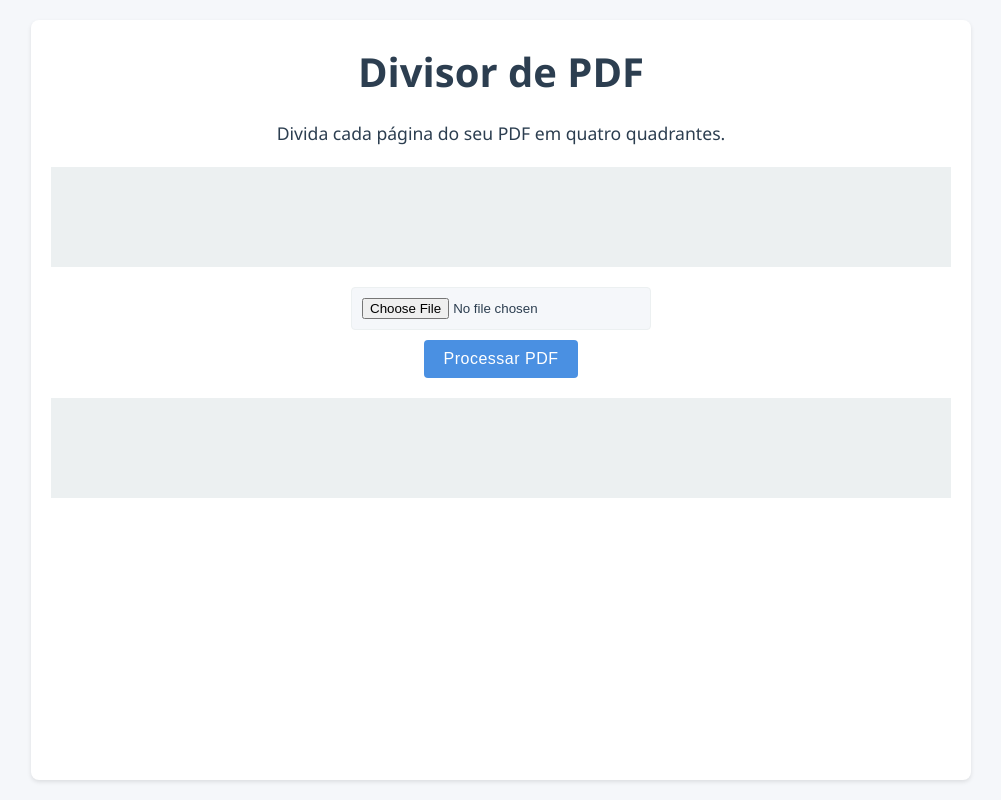
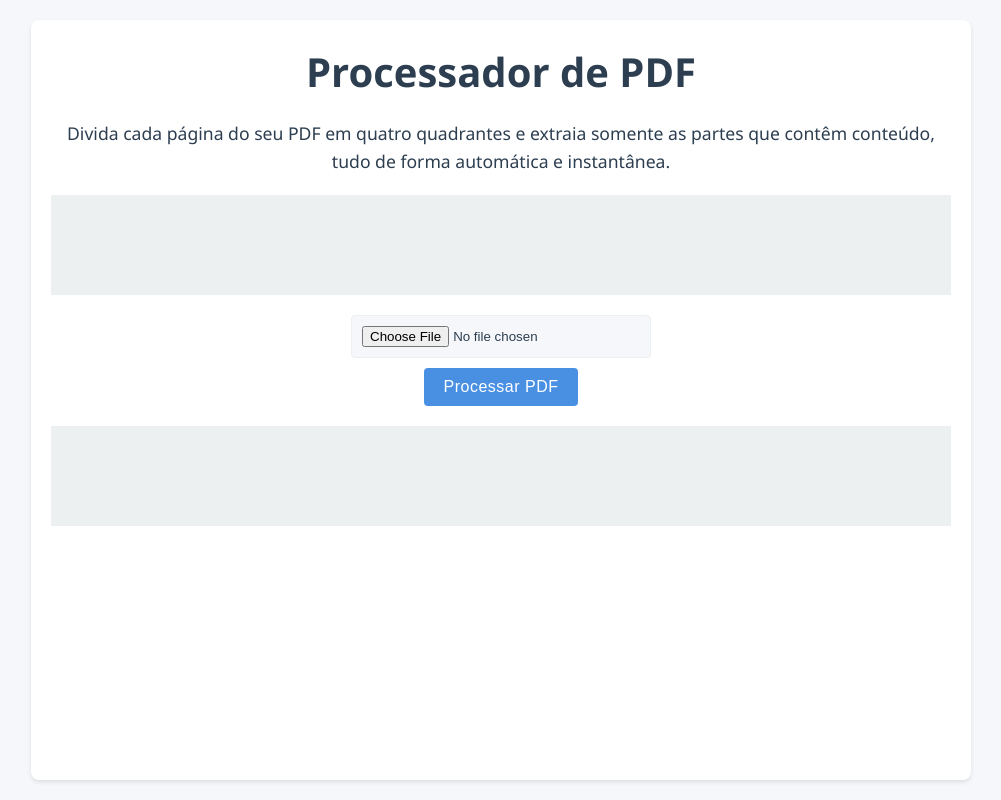
Before and after one commit to xFireHide/converter, a Flask app: page / in a window 1280 px wide. Shown: the whole page, without its empty margins (129-1130 px from the left). Run offline with Flask 3, Linux system fonts and the light colour scheme.

Commit message:
Add files via upload

```diff
--- a/templates/index.html
+++ b/templates/index.html
@@ -3,22 +3,27 @@
   <head>
     <meta charset="UTF-8" />
     <meta name="viewport" content="width=device-width, initial-scale=1.0" />
-    <title>Divisor de PDF em 4 Quadrantes</title>
-    <meta
-      name="description"
-      content="Divida PDFs em 4 quadrantes automaticamente e extraia só as áreas com texto e imagens úteis. Simplifique o processamento de documentos em instantes."
+    <title>Processador de PDF</title>
+    <link
+      rel="stylesheet"
+      href="{{ url_for('static', filename='style.css') }}"
     />
-    <link rel="stylesheet" href="{{ url_for('static', filename='style.css') }}" />
   </head>
   <body>
     <div class="container">
       <main class="main-content">
-        <h1 id="page-title">Divisor de PDF</h1>
+        <h1 id="page-title">Processador de PDF</h1>
+
+        <!-- Descrição da ferramenta -->
         <p class="description">
-          Divida cada página do seu PDF em quatro quadrantes.
+          Divida cada página do seu PDF em quatro quadrantes e extraia somente
+          as partes que contêm conteúdo, tudo de forma automática e instantânea.
         </p>
 
-        <div class="ads-banner-top"></div>
+        <!-- AdSense Aqui: Entre o título e a barra de progresso -->
+        <div class="ads-banner-top">
+          <!-- AdSense Aqui -->
+        </div>
 
         <form id="upload-form">
           <input type="file" id="pdf-input" accept="application/pdf" required />
@@ -31,11 +36,17 @@
           </div>
         </div>
 
-        <div class="adsense-bottom"></div>
+        <!-- AdSense Aqui: Parte inferior da página -->
+        <div class="adsense-bottom">
+          <!-- AdSense Aqui -->
+        </div>
       </main>
-      <aside class="sidebar"></aside>
+      <aside class="sidebar">
+        <!-- AdSense Aqui: Lateral direita sticky -->
+      </aside>
     </div>
 
+    <!-- Carrega o JS de redirecionamento -->
     <script src="{{ url_for('static', filename='redirect.js') }}"></script>
   </body>
 </html>
```
Also changed, not shown: templates/result.html (+22 -8 lines).
